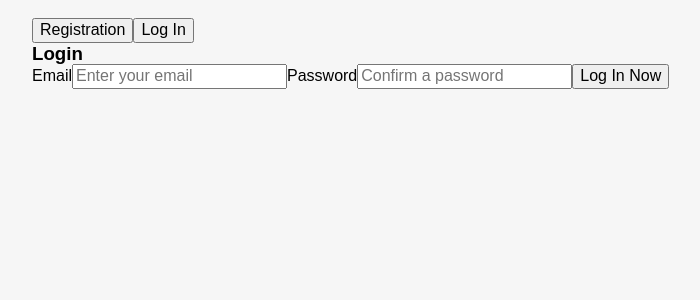
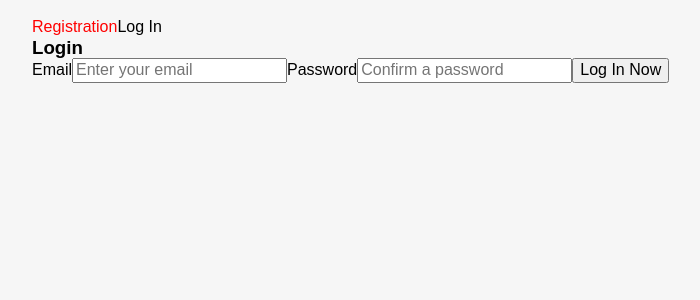
Before and after one commit to Go088/task-manager, a React (Vite) app: page /auth/login in a window 1280 px wide. Shown: the top 300 px of the page, without its empty margins (240-940 px from the left). Built offline with nearby package versions, Linux system fonts and the light colour scheme.

Commit message:
del cont + svg arrow down for edit profile

```diff
--- a/src/components/Auth/Auth.jsx
+++ b/src/components/Auth/Auth.jsx
@@ -2,33 +2,34 @@ import { Link, useParams } from "react-router-dom";
 import RegisterForm from "../RegisterForm/RegisterForm";
 import LoginForm from "../LoginForm/LoginForm";
 import { useState } from "react";
+import clsx from "clsx";
+import css from "./Auth.module.css";
 
 const Auth = () => {
   const { id } = useParams();
   const [register, setRegister] = useState(id === "register");
 
   return (
-    <div >
+    <div>
       <br />
-      <Link to="/auth/register">
-        <button
+      <Link
+        to="/auth/register"
+        className={clsx(css.link, css.activeLink)}
         onClick={() => {
           setRegister(true);
         }}
       >
         Registration
-        </button>
       </Link>
-      <Link to="/auth/login">
-        <button
+      <Link
+        to="/auth/login"
         onClick={() => {
           setRegister(false);
         }}
       >
         Log In
-        </button>
       </Link>
-          {register ? <RegisterForm/> : <LoginForm/>}
+      {register ? <RegisterForm /> : <LoginForm />}
     </div>
   );
 };
--- a/src/components/Auth/Auth.module.css
+++ b/src/components/Auth/Auth.module.css
@@ -0,0 +1,7 @@
+.activeLink {
+    color: #fff;
+}
+
+.link {
+    color: red;
+}
--- a/src/components/Container/Container.jsx
+++ /dev/null
@@ -1,13 +0,0 @@
-import css from "./Container.module.css"
-
-const Container = ({children}) => {
-    return (
-        <section>
-            <div className={css.container}>
-                {children}
-            </div>
-        </section>
-    )
-}
-
-export default Container;
--- a/src/components/Container/Container.module.css
+++ /dev/null
@@ -1,4 +0,0 @@
-.container {
-    min-width: 320px;
-    max-width: 375px;
-}
--- a/src/components/Welcome/Welcome.module.css
+++ b/src/components/Welcome/Welcome.module.css
@@ -9,6 +9,6 @@
 
 .icon_task_light {
   /* fill: #fff; */
-  fill: red;
-  stroke: orange;
+  fill: #fff;
+  stroke: none;
 }
```
Also changed, not shown: src/assets/sprite.svg. Lines whose indentation alone changed are shown as unchanged.
